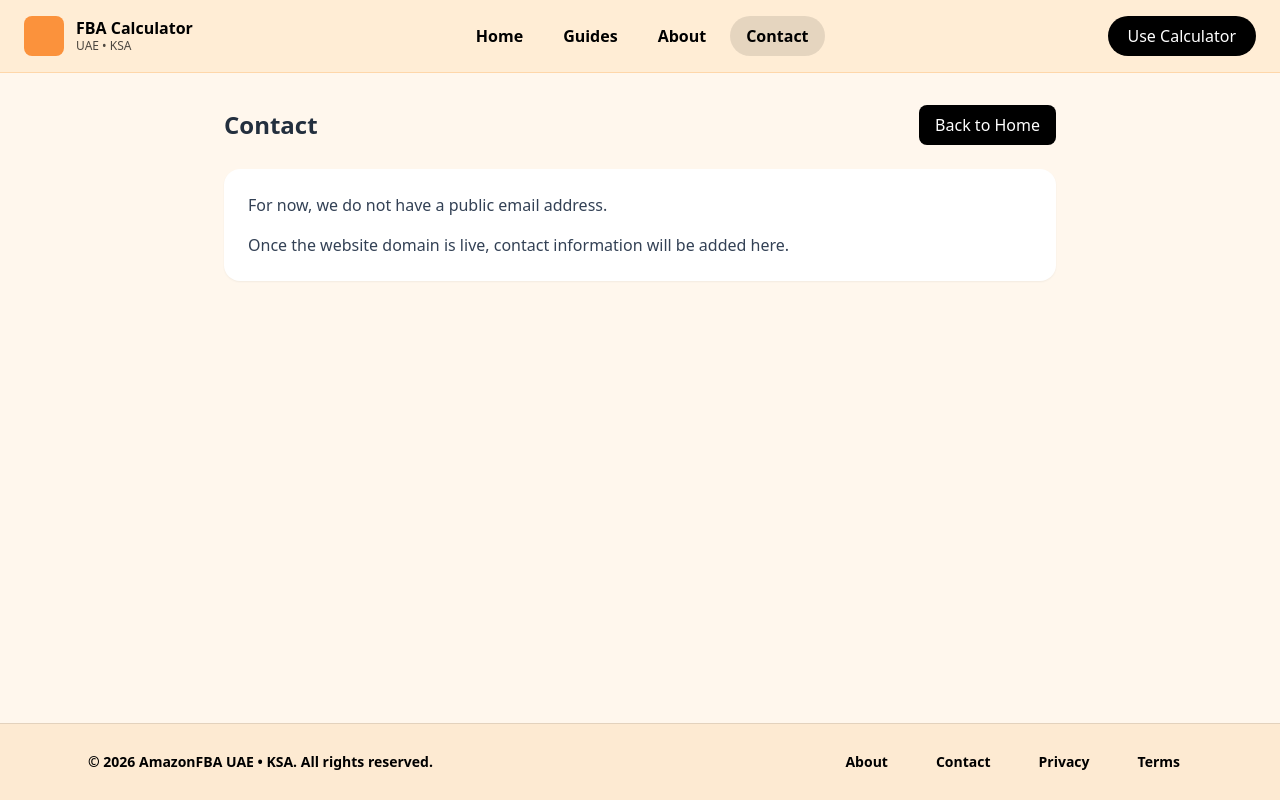
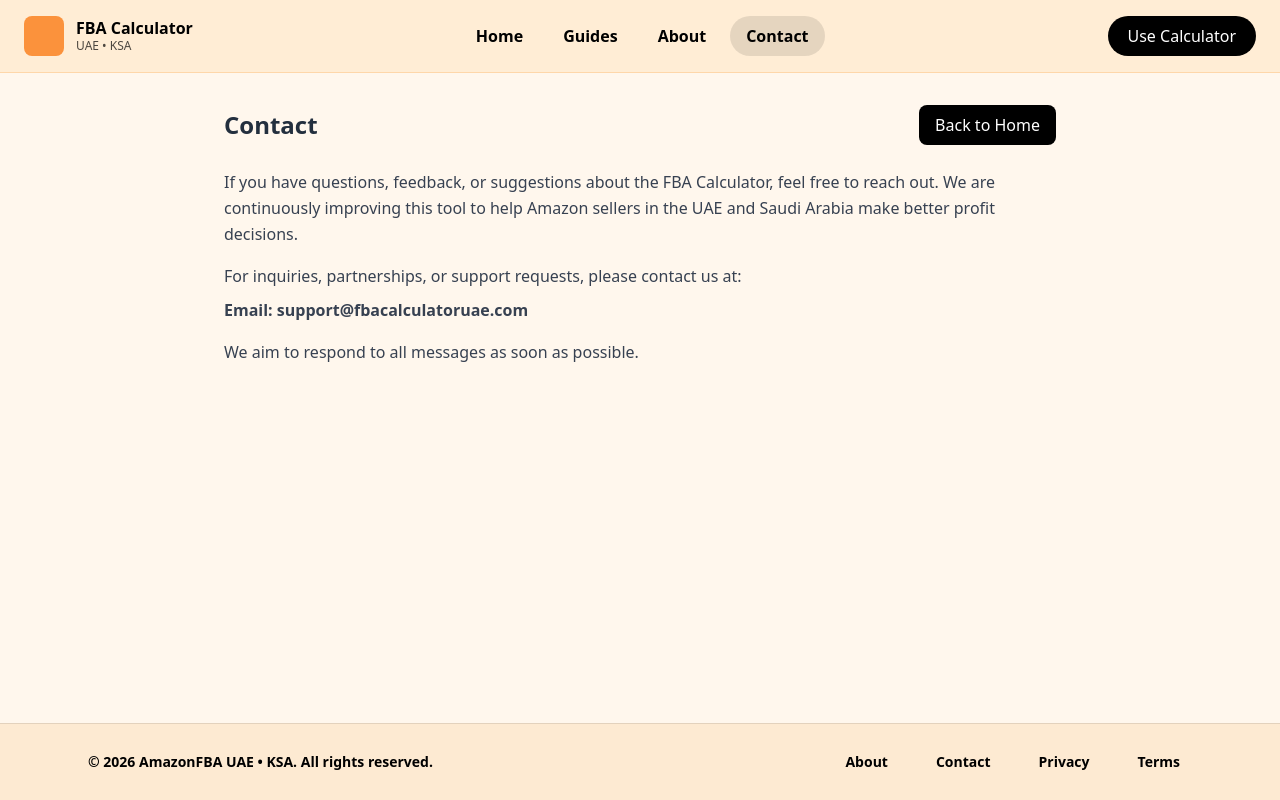
Before and after one commit to Muniba26/fba-calculator, a Next.js app: page /contact in a window 1280 px wide. Built offline with nearby package versions, Linux system fonts and the light colour scheme.

Commit message:
Improve contact page content

```diff
--- a/src/app/contact/page.tsx
+++ b/src/app/contact/page.tsx
@@ -15,15 +15,25 @@ export default function ContactPage() {
         </Link>
       </div>
 
-      <div className="bg-white rounded-2xl p-6 shadow-sm text-slate-700 space-y-4">
-        <p>
-          For now, we do not have a public email address.
-        </p>
+      <div className="mt-6 text-gray-700 leading-relaxed">
+  <p>
+    If you have questions, feedback, or suggestions about the FBA Calculator,
+    feel free to reach out. We are continuously improving this tool to help
+    Amazon sellers in the UAE and Saudi Arabia make better profit decisions.
+  </p>
 
-        <p>
-          Once the website domain is live, contact information will be added here.
-        </p>
-      </div>
+  <p className="mt-4">
+    For inquiries, partnerships, or support requests, please contact us at:
+  </p>
+
+  <p className="mt-2 font-semibold">
+    Email: support@fbacalculatoruae.com
+  </p>
+
+  <p className="mt-4">
+    We aim to respond to all messages as soon as possible.
+  </p>
+</div>
 
     </main>
   );
```
